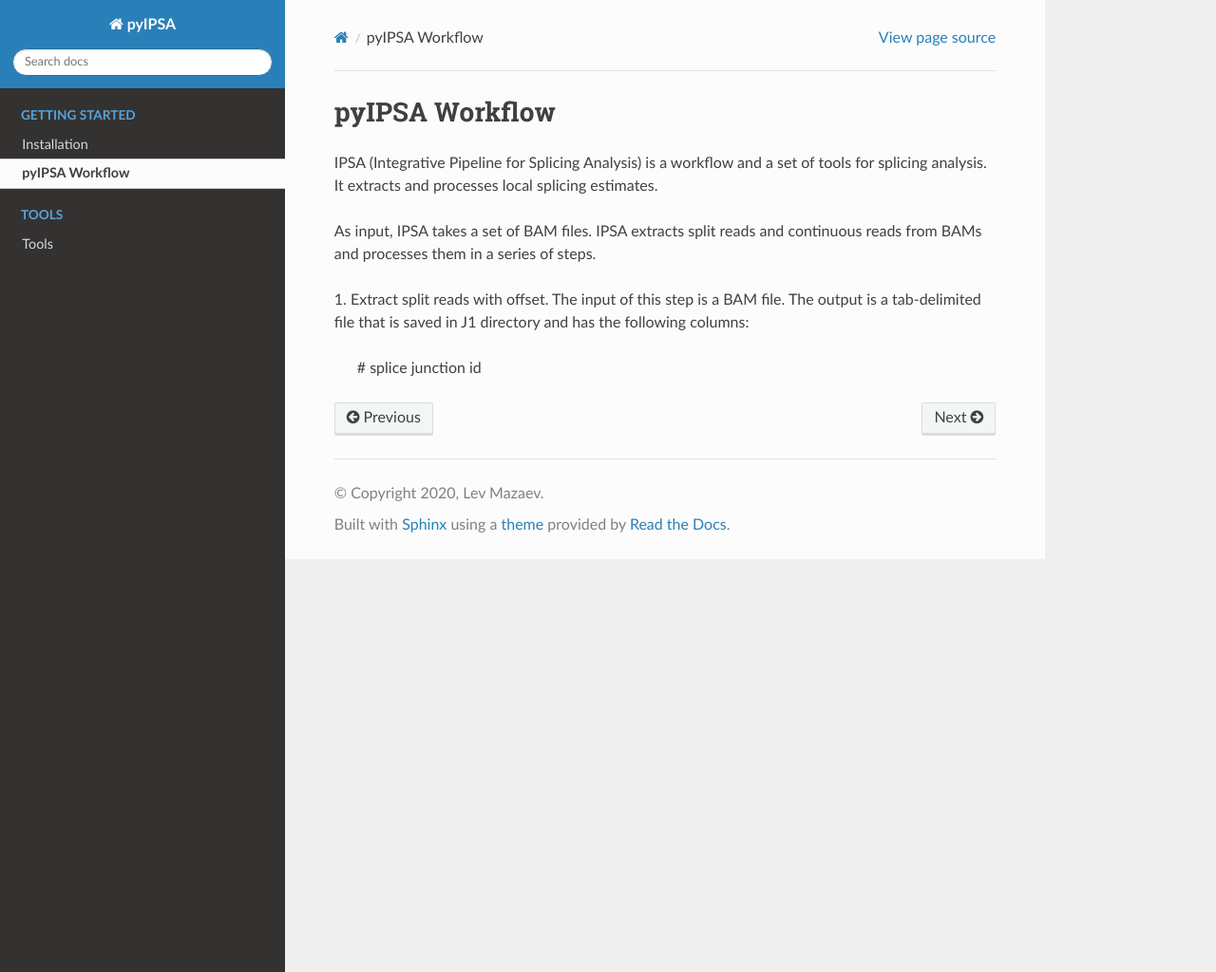
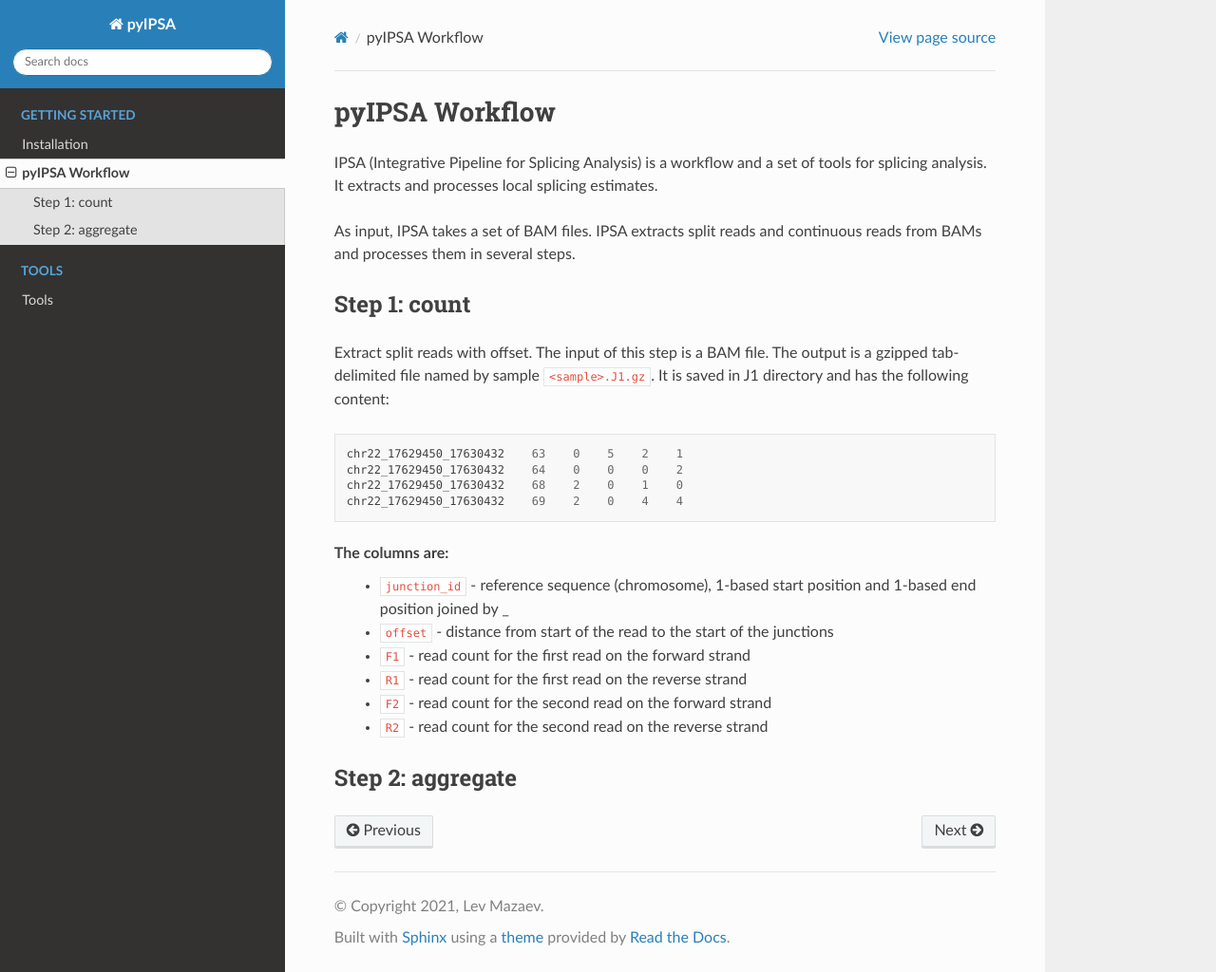
Before and after one commit to pervouchinelab/pyIPSA, a Sphinx documentation site: the page built from docs/overview.rst, in a window 1280 px wide and 1024 px high. Shown: the whole window at 95% size. Built offline with Sphinx 7.4.7 and the Read the Docs theme 2.0.0, drawn with Linux system fonts in a browser that asks for light colours.

Commit message:
minor changes in docs and requirements

```diff
--- a/docs/conf.py
+++ b/docs/conf.py
@@ -18,7 +18,7 @@
 # -- Project information -----------------------------------------------------
 
 project = 'pyIPSA'
-copyright = '2020, Lev Mazaev'
+copyright = '2021, Lev Mazaev'
 author = 'Lev Mazaev'
 
 
--- a/docs/installation.rst
+++ b/docs/installation.rst
@@ -3,7 +3,7 @@ Installation
 ============
 pyIPSA requires `snakemake <https://snakemake.github.io/>`_.
 You can install it with all dependencies via `conda <https://conda.io/projects/conda/en/latest/index.html>`_ package management system.
-To create new conda environment and install snakemake with required packages simply run
+To create new conda environment and install snakemake with required packages simply run:
 
 .. code-block:: console
 
@@ -27,8 +27,6 @@ Dependencies:
     * pandas
     * numpy
 
-
-
 Installation on Arcuda
 ======================
 
--- a/docs/overview.rst
+++ b/docs/overview.rst
@@ -5,9 +5,27 @@ pyIPSA Workflow
 IPSA (Integrative Pipeline for Splicing Analysis) is a workflow and a set of tools for splicing analysis.
 It extracts and processes local splicing estimates.
 
-As input, IPSA takes a set of BAM files. IPSA extracts split reads and continuous reads from BAMs and processes them in
-a series of steps.
+As input, IPSA takes a set of BAM files. IPSA extracts split reads and continuous reads from BAMs and processes
+them in several steps.
 
-1. Extract split reads with offset. The input of this step is a BAM file.
-The output is a tab-delimited file that is saved in J1 directory and has the following columns:
-    # splice junction id
+Step 1: count
+=============
+
+Extract split reads with offset. The input of this step is a BAM file.
+The output is a gzipped tab-delimited file named by sample ``<sample>.J1.gz``.
+It is saved in J1 directory and has the following content::
+  chr22_17629450_17630432    63    0    5    2    1
+  chr22_17629450_17630432    64    0    0    0    2
+  chr22_17629450_17630432    68    2    0    1    0
+  chr22_17629450_17630432    69    2    0    4    4
+
+The columns are:
+    * ``junction_id`` - reference sequence (chromosome), 1-based start position and 1-based end position joined by _
+    * ``offset`` - distance from start of the read to the start of the junctions
+    * ``F1`` - read count for the first read on the forward strand
+    * ``R1`` - read count for the first read on the reverse strand
+    * ``F2`` - read count for the second read on the forward strand
+    * ``R2`` - read count for the second read on the reverse strand
+
+Step 2: aggregate
+=================
--- a/requirements.txt
+++ b/requirements.txt
@@ -1,4 +1,4 @@
-pandas~=1.1.3
+pandas~=1.2.0
 pysam~=0.16.0.1
-numpy~=1.19.1
-snakemake~=5.30.1
+numpy>=1.19.1
+snakemake~=5.32.0
```
Also changed, not shown: docs/tools.rst (+41 -3 lines), 1 other file.
